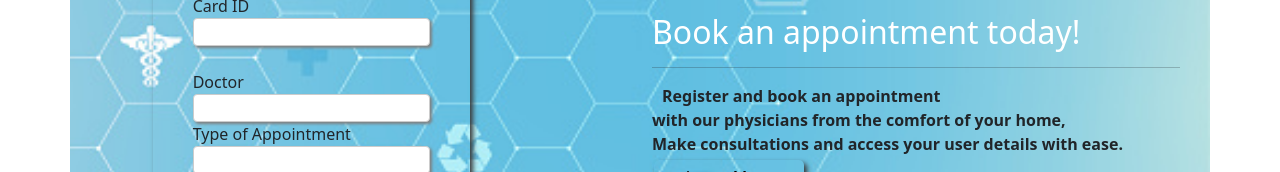
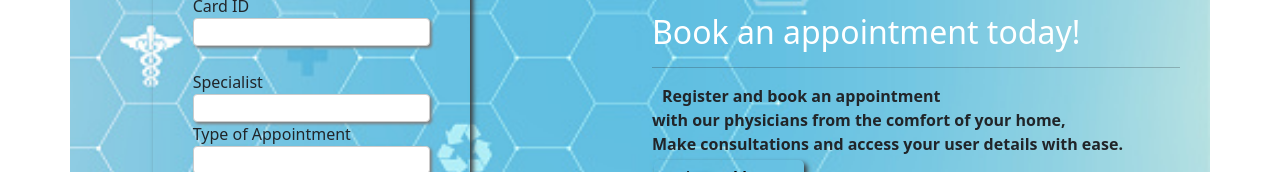
Before and after one commit to Oiza123/Healthwise, a React (Create React App) app: page /add in a window 1280 px wide. Shown: the part 223-395 px from the top of the page. Built offline with nearby package versions, Linux system fonts and the light colour scheme; no server answers; the database is empty.

Commit message:
changes to form

```diff
--- a/src/components/Form/AddEdit.jsx
+++ b/src/components/Form/AddEdit.jsx
@@ -134,7 +134,7 @@ function AddEdit() {
               />
               <br />
               <label htmlFor="doctor">
-                Doctor
+                Specialist
                 <input
                   required
                   type="text"
```
